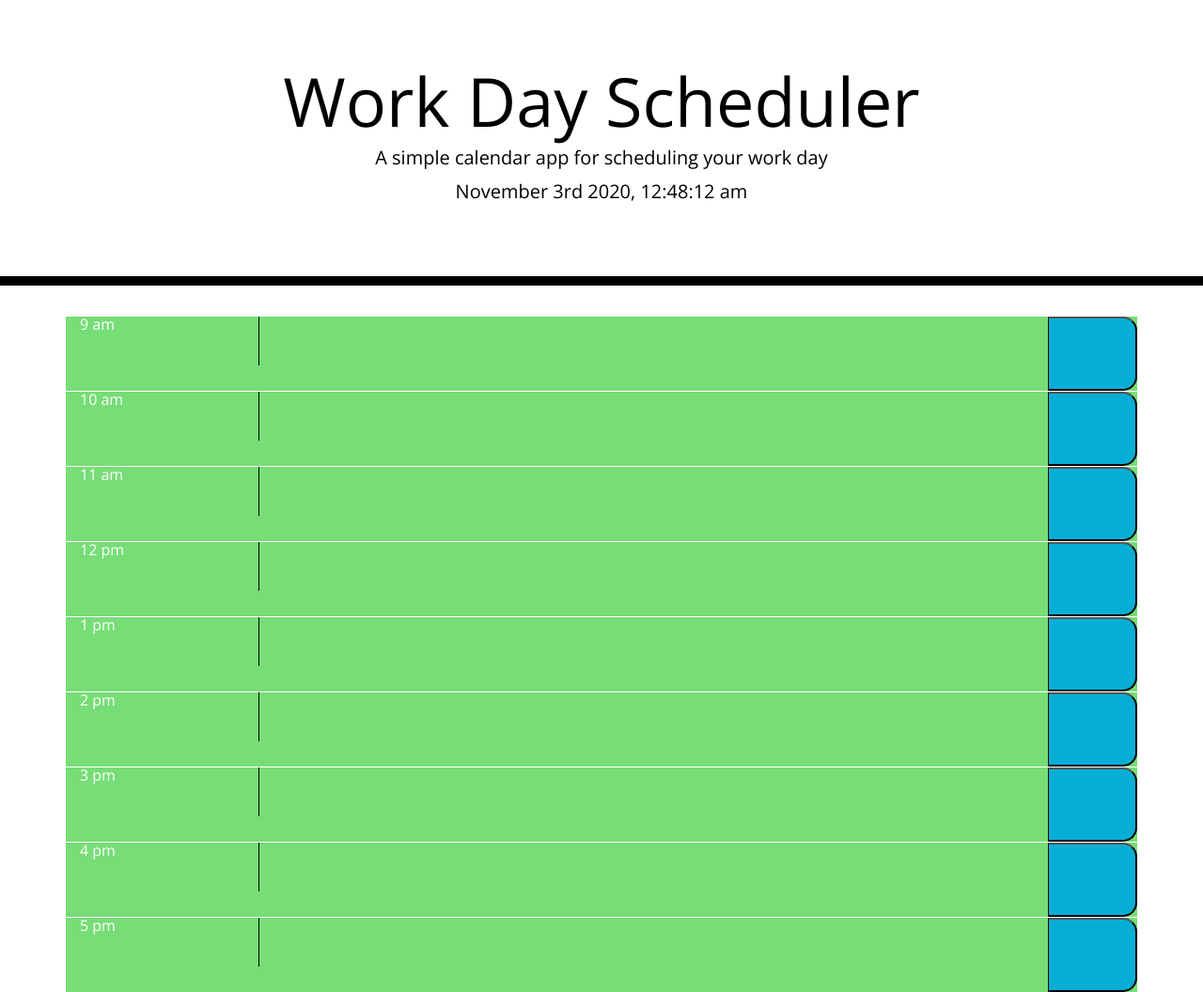
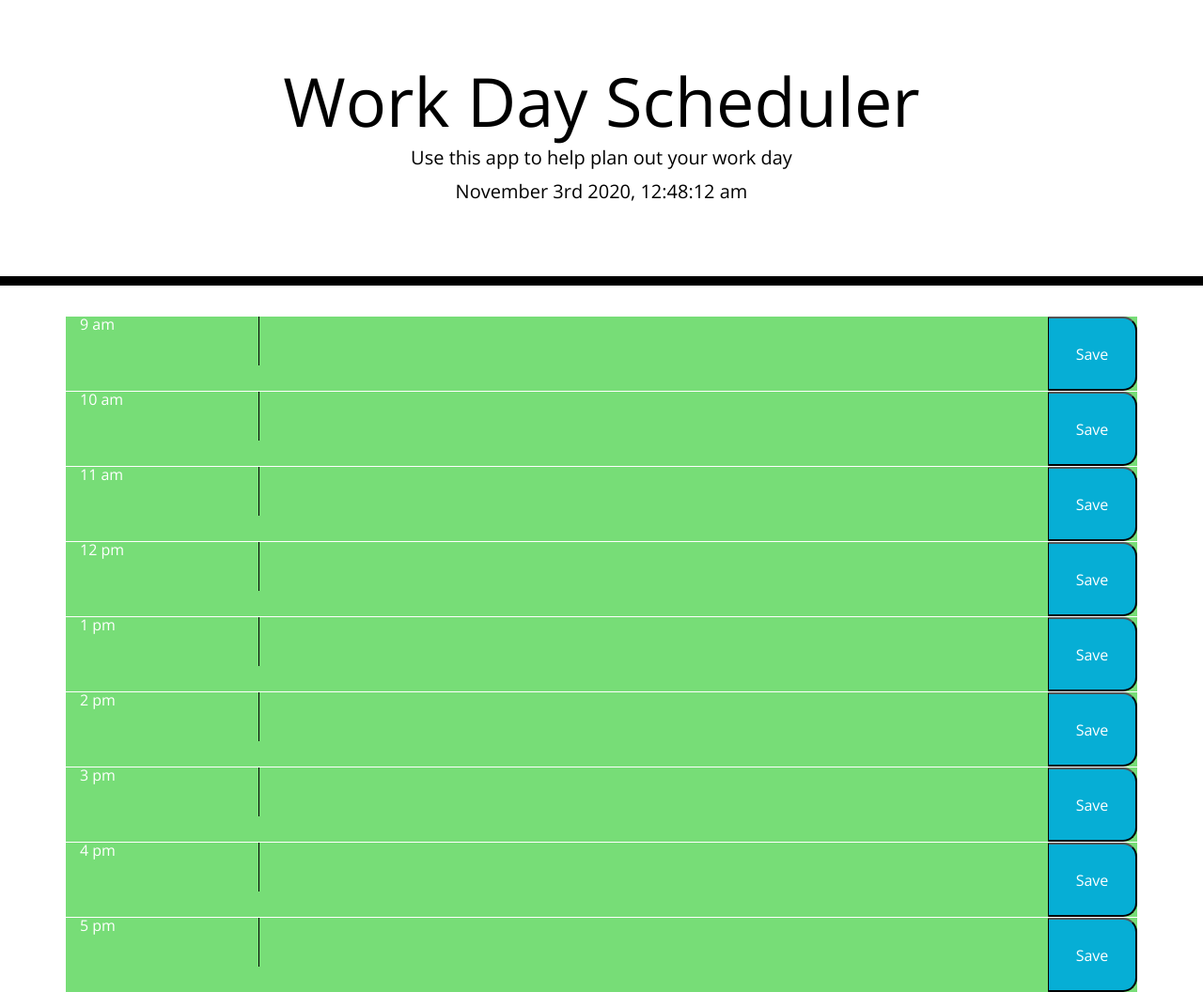
Before and after one commit to Jessica264365/Simple-Day-Planner, a plain HTML site: page index.html in a window 1280 px wide. Shown: the whole page at 94% size. Drawn offline with nearby package versions, Linux system fonts and the light colour scheme.

```diff
--- a/index.html
+++ b/index.html
@@ -25,7 +25,7 @@
   <body>
     <header class="jumbotron">
       <h1 class="display-3">Work Day Scheduler</h1>
-      <p class="lead">A simple calendar app for scheduling your work day</p>
+      <p class="lead">Use this app to help plan out your work day</p>
       <p id="currentDay" class="lead"></p>
     </header>
     <div class="container" id="plannerDisplay">
--- a/planner.js
+++ b/planner.js
@@ -1,5 +1,4 @@
-// WHEN I open the planner
-// THEN the current day is displayed at the top of the calendar
+// current day is displayed at the top of the calendar
 function getCurrentDate() {
   let dateAndTime = moment().format("MMMM Do YYYY, h:mm:ss a");
   $("#currentDay").text(dateAndTime);
@@ -7,8 +6,7 @@ function getCurrentDate() {
 }
 let now = getCurrentDate();
 
-// WHEN I scroll down
-// THEN I am presented with time blocks for standard business hours
+//time blocks for standard business hours
 let businessHours = [
   {
     time: "9",
@@ -74,55 +72,49 @@ let businessHours = [
     text: "",
   },
 ];
+// function for saving the user's input
 function saveData() {
   localStorage.setItem("businessHours", JSON.stringify(businessHours));
 }
+// function for grabbing and displaying any saved input
 function storedData() {
   debugger;
   let currentPlans = JSON.parse(localStorage.getItem("businessHours"));
-
-  console.log(currentPlans);
-
-  if (currentPlans !== null) {
+if (currentPlans !== null) {
     businessHours = currentPlans;
     displayPlanner();
   } else {
     displayPlanner();
   }
 }
-
+// planner is displayed (with previous user input if there is any)
 function displayPlanner() {
   businessHours.forEach(function (currentHour) {
     let hourRow = $("<div>");
     hourRow.addClass("row");
     $("#plannerDisplay").append(hourRow);
-
     let hourColumn = $("<div>");
     hourColumn.addClass("col-md-2");
     hourColumn.text(`${currentHour.hour} ${currentHour.amPM}`);
     hourRow.append(hourColumn);
-
     let textColumn = $("<div>");
     textColumn.addClass("col-md-9");
     let textInput = $("<textarea>");
     textInput.addClass("textarea");
     textInput.attr("id", currentHour.id);
+    textInput.attr("cols", "80");
     textInput.text(currentHour.text);
     console.log(textInput);
     textColumn.append(textInput);
     hourRow.append(textColumn);
-
     let saveBtn = $("<button>");
     saveBtn.addClass("col-md-1");
     saveBtn.addClass("saveBtn");
+    saveBtn.text("Save");
     hourRow.append(saveBtn);
+
+    // the color of the hour block changes depending on the time of day
     let hour = moment().hour();
-
-    console.log(hour);
-    // WHEN I view the time blocks for that day
-    // THEN each time block is color-coded to indicate whether it is in the past, present, or future
-    console.log(currentHour.time);
-
     if (currentHour.time < hour) {
       hourRow.addClass("past");
     }
@@ -131,28 +123,17 @@ function displayPlanner() {
     } else if (currentHour.time > hour) {
       hourRow.addClass("future");
     }
-
-    // WHEN I click into a time block
-    // THEN I can enter an event
   });
 }
+// function is called to retrieve the stored data and display it
 storedData();
 
-// WHEN I click the save button for that time block
-// THEN the text for that event is saved in local storage
-
+// when the saved button is clicked the user input is saved in locat storage
 $(document).on("click", ".saveBtn", function () {
   let row = $(this).parent();
-
   let textArea = row.children().find("textarea");
   let userInput = textArea.val();
   let currentId = textArea.attr("id");
-  console.log(currentId);
-
   businessHours[currentId].text = userInput;
-
   saveData();
 });
-
-// WHEN I refresh the page
-// THEN the saved events persist
```
